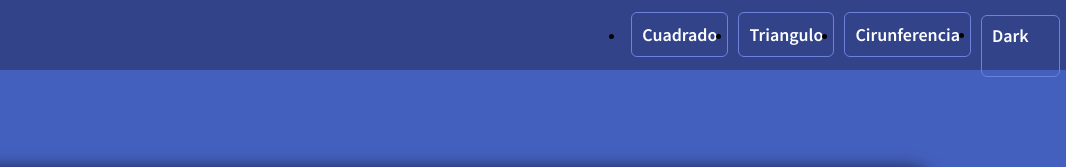
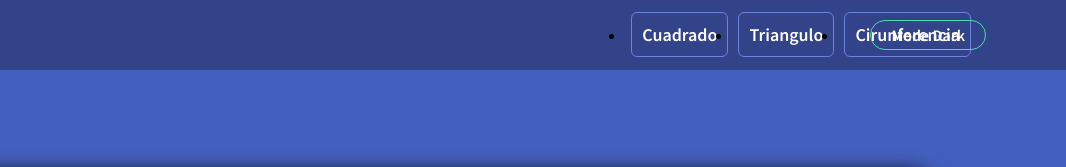
Before and after one commit to Moises-llanos/Juego_Interactivo, a website: page src/views/index.html in a window 1280 px wide. Shown: the top 167 px of the page, 214-1280 px from the left. Drawn offline with nearby package versions, Linux system fonts and the light colour scheme.

Commit message:
Add modo dark

```diff
--- a/src/styles/main.css
+++ b/src/styles/main.css
@@ -50,11 +50,14 @@ p {
 }
 
 .items4 {
-    display: block;
+    border: 1px solid var(--color-items);
     position: absolute;
-    width: 57px;
-    height: 40px;
-    top: 10px;
+    right: 80px;
+    top: 20px;
+    background: transparent;
+    padding: 5px 20px;
+    border-radius: 40px;
+    color: white;
 }
 
 .items4:hover {
--- a/src/types/app.js
+++ b/src/types/app.js
@@ -89,6 +89,11 @@ const areaCircunferencia = () => {
     })
 }
 
+
+const perimetroCircunferencia = () => {
+
+}
+
 areaCircunferencia()
 
 //Fin circunferencia
@@ -118,10 +123,14 @@ const cambiarColor = (color) => {
     const dark = document.querySelector('.items4')
     dark.addEventListener('click', () => {
         if (modo) {
+            const items = document.querySelector('.items4')
+            items.innerHTML = 'Clear Mode'
             const body = document.querySelector('body')
             body.style.background = color
             return modo = false
         } else if (modo == false) {
+            const items = document.querySelector('.items4')
+            items.innerHTML = 'Mode Dark'
             const body = document.querySelector('body')
             body.style.background = '#4460BE'
             return modo = true
--- a/src/views/index.html
+++ b/src/views/index.html
@@ -31,12 +31,10 @@
                     <li>
                         <a class="items" href="#"><label for="#">Cirunferencia</label></a>
                     </li>
-                    <li>
-                        <a class="items4" href="#">Dark</a>
-                    </li>
                 </ul>
             </nav>
         </div>
+        <button class="items4">Mode Dark</button>
     </header>
     <section class="figuras">
         <article class="cuadrado">
```
